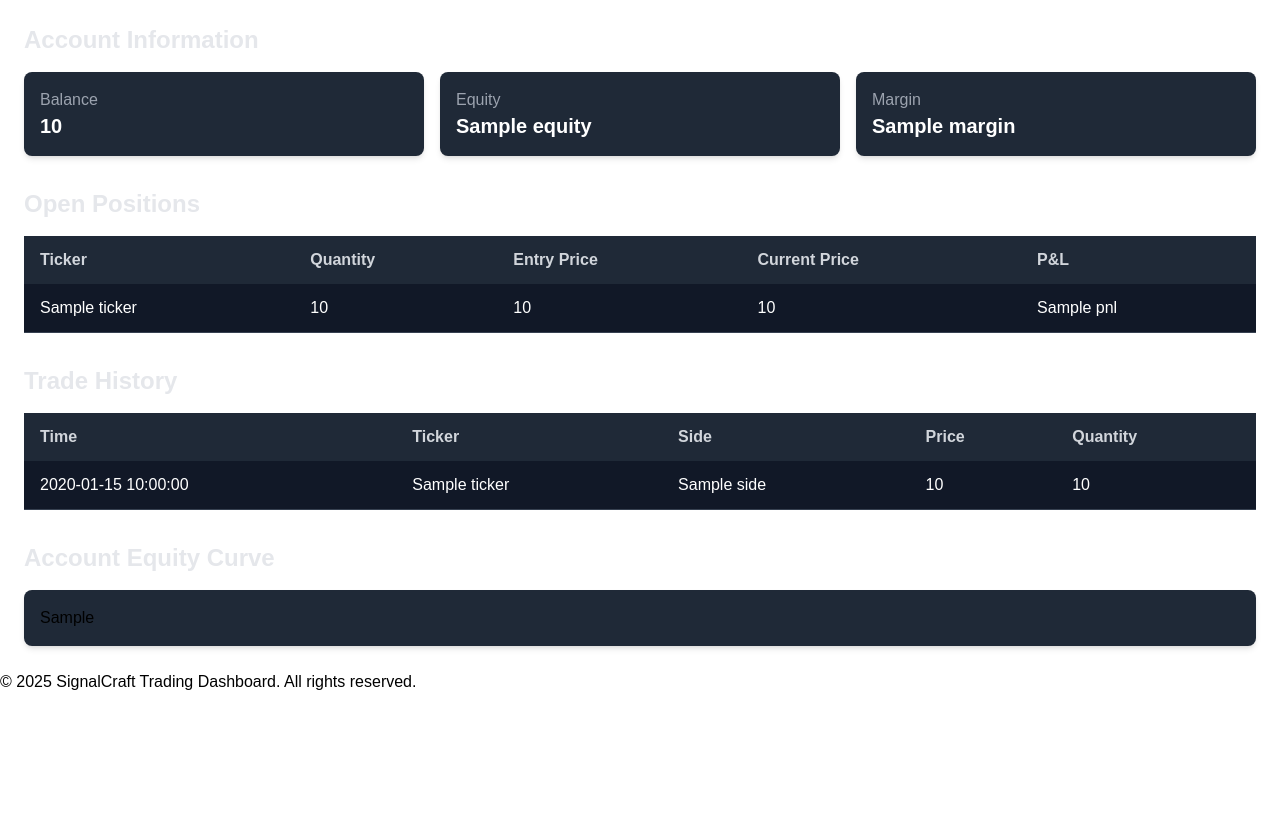
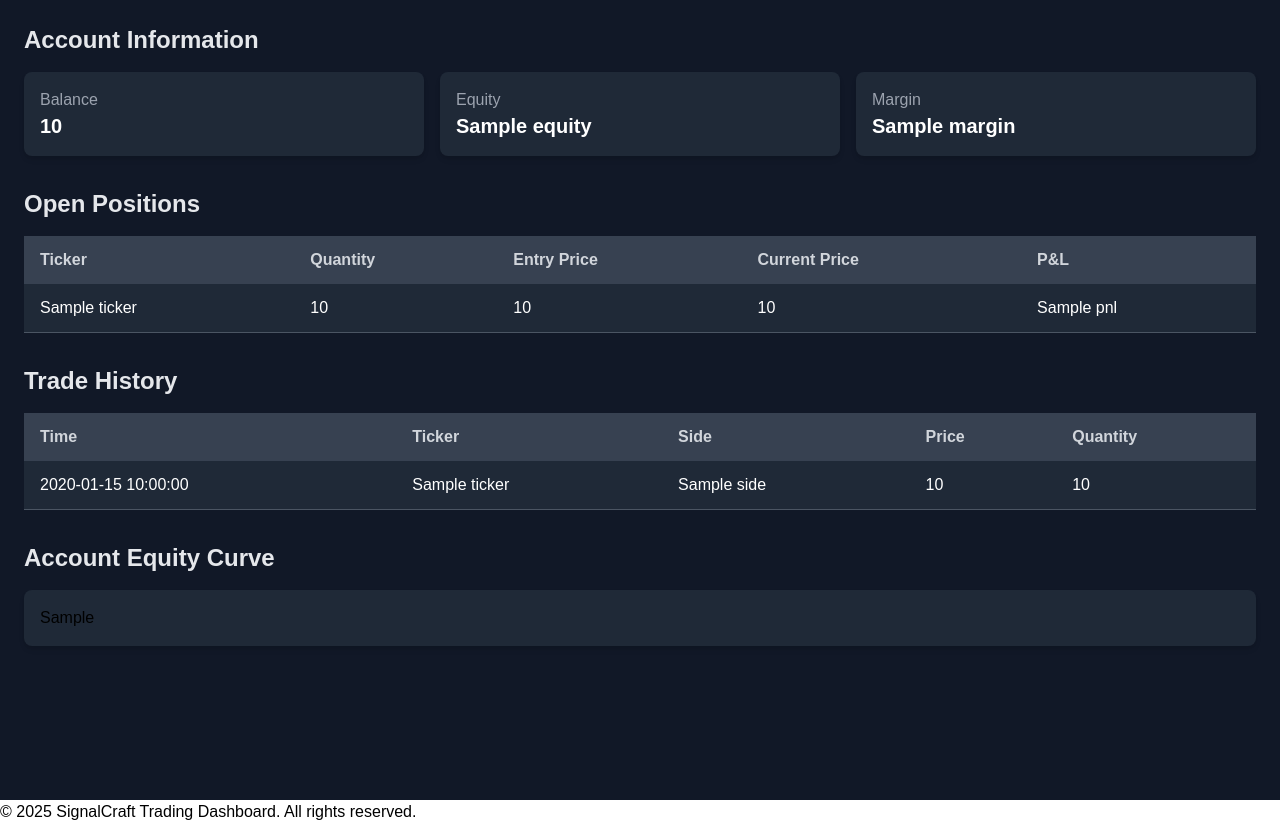
Before and after one commit to frogfinance/SignalCraft, a FastAPI app: template app/templates/dashboard.html in a window 1280 px wide. Shown: the part 24-848 px from the top of the page. Before the commit the page ends 714 px from the top, so only its background shows below. Run offline with FastAPI, Linux system fonts and the light colour scheme; the template is opened without the code that fills it: most values are stand-ins (such as "Sample title", 1, 10 or a date in 2020); style sheets or scripts are compiled from the project's sources; parts of the project's set-up code (start-up, migrations or seed data) failed here and were passed over; some libraries are stand-ins or nearby versions.

Commit message:
update dashboard

```diff
--- a/app/templates/dashboard.html
+++ b/app/templates/dashboard.html
@@ -3,7 +3,7 @@
 {% block title %}Dashboard{% endblock %}
 
 {% block content %}
-<div class="container mx-auto p-6">
+<div class="container mx-auto p-6 bg-gray-900 min-h-screen">
     <h2 class="text-2xl font-bold text-gray-200 mb-4">Account Information</h2>
     <div class="grid grid-cols-1 md:grid-cols-3 gap-4">
         <div class="bg-gray-800 p-4 rounded-lg shadow-md">
@@ -22,9 +22,9 @@
 
     <h2 class="text-2xl font-bold text-gray-200 mt-8 mb-4">Open Positions</h2>
     <div class="overflow-x-auto">
-        <table class="min-w-full bg-gray-900 text-white">
+        <table class="min-w-full bg-gray-800 text-white">
             <thead>
-                <tr class="bg-gray-800 text-gray-300">
+                <tr class="bg-gray-700 text-gray-300">
                     <th class="py-3 px-4 text-left">Ticker</th>
                     <th class="py-3 px-4 text-left">Quantity</th>
                     <th class="py-3 px-4 text-left">Entry Price</th>
@@ -34,7 +34,7 @@
             </thead>
             <tbody>
                 {% for position in positions %}
-                <tr class="border-b border-gray-700">
+                <tr class="border-b border-gray-600">
                     <td class="py-3 px-4">{{ position.ticker }}</td>
                     <td class="py-3 px-4">{{ position.quantity }}</td>
                     <td class="py-3 px-4">{{ position.entry_price }}</td>
@@ -48,9 +48,9 @@
 
     <h2 class="text-2xl font-bold text-gray-200 mt-8 mb-4">Trade History</h2>
     <div class="overflow-x-auto">
-        <table class="min-w-full bg-gray-900 text-white">
+        <table class="min-w-full bg-gray-800 text-white">
             <thead>
-                <tr class="bg-gray-800 text-gray-300">
+                <tr class="bg-gray-700 text-gray-300">
                     <th class="py-3 px-4 text-left">Time</th>
                     <th class="py-3 px-4 text-left">Ticker</th>
                     <th class="py-3 px-4 text-left">Side</th>
@@ -60,7 +60,7 @@
             </thead>
             <tbody>
                 {% for trade in trades %}
-                <tr class="border-b border-gray-700">
+                <tr class="border-b border-gray-600">
                     <td class="py-3 px-4">{{ trade.time }}</td>
                     <td class="py-3 px-4">{{ trade.ticker }}</td>
                     <td class="py-3 px-4">{{ trade.side }}</td>
```
